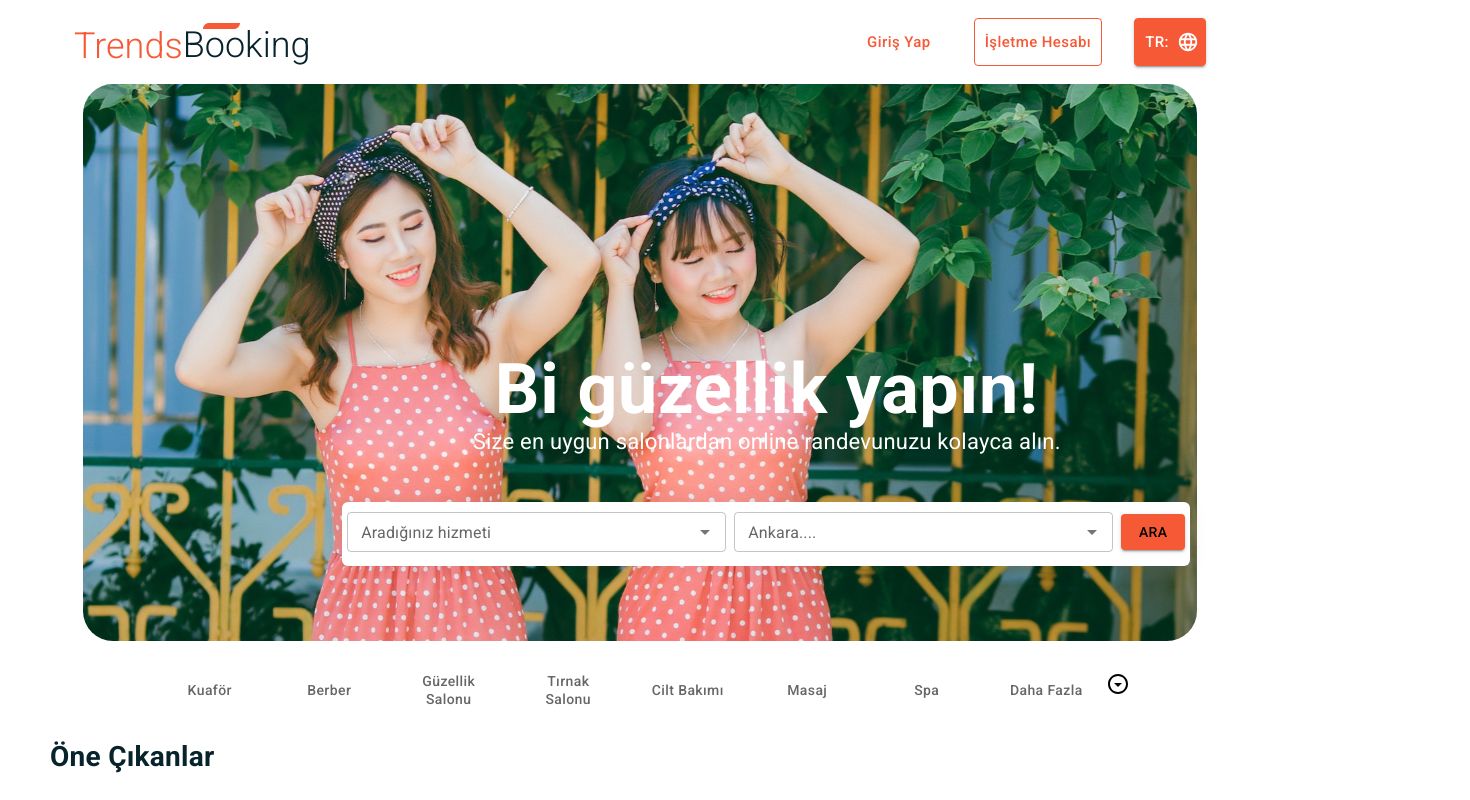
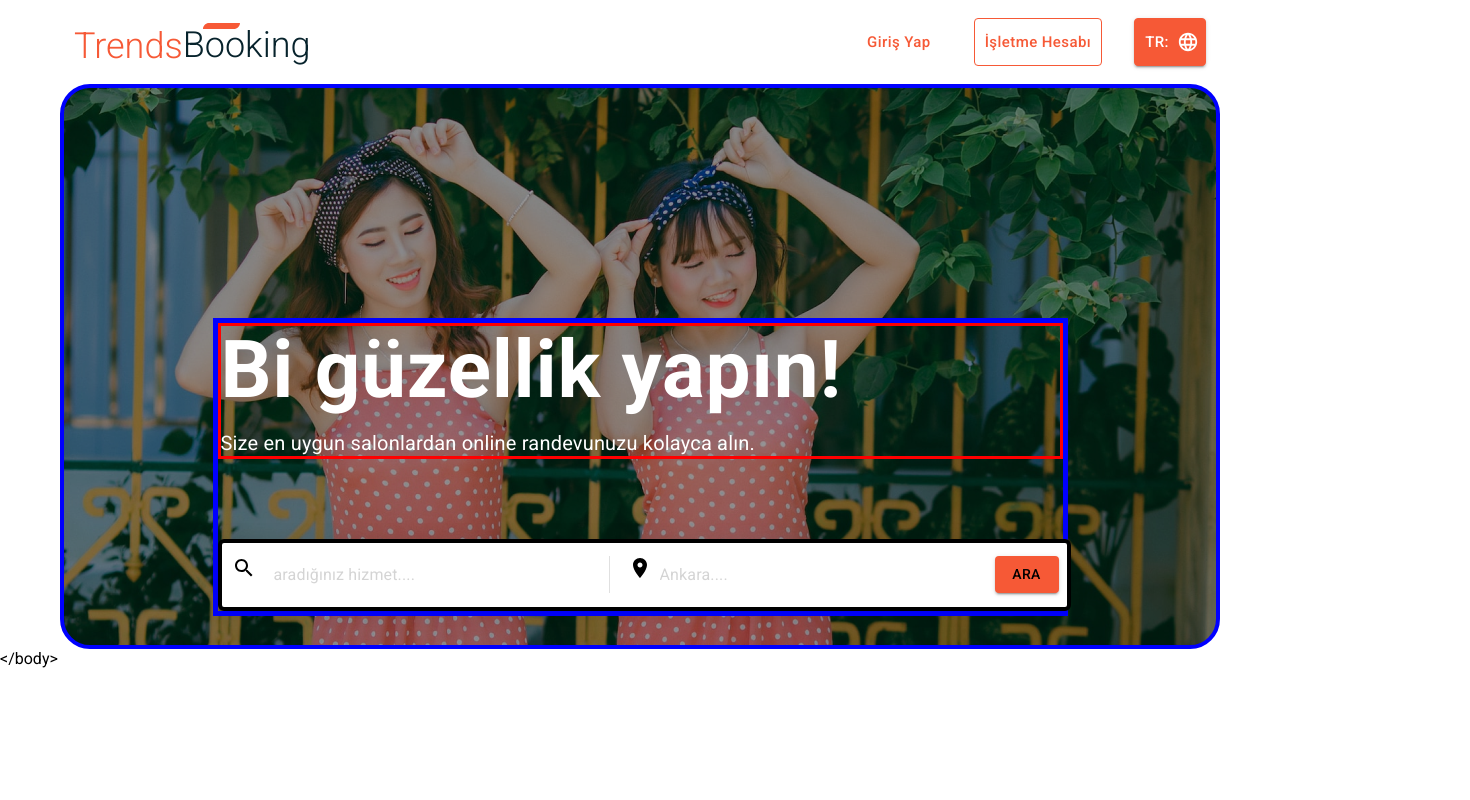
Before and after one commit to SenFaruk/trendsbooking2, a React (Create React App) app: page / in a window 1280 px wide. Shown: the top 800 px of the page, 1470 px wide, since content can reach past the window. Built offline with nearby package versions, Linux system fonts and the light colour scheme.

Commit message:
hero componenti düzeltildi.

```diff
--- /dev/null
+++ b/src/components/herobg/Hero.js
@@ -0,0 +1,135 @@
+import React from "react";
+import {
+  Box,
+  Stack,
+  styled,
+  Typography,
+  Button,
+  InputBase,
+  Divider,
+} from "@mui/material";
+import herobg from "../../assets/herobg.png";
+import SearchIcon from "@mui/icons-material/Search";
+import PlaceIcon from "@mui/icons-material/Place";
+
+const Hero = () => {
+  const WrapperBox = styled(Box)(() => ({
+    border: "4px solid blue",
+    background: `url(${herobg})`,
+    backgroundRepeat: "no-repeat",
+    justifyContent: "space-evenly",
+    alignItems: "center",
+    backgroundRepeat: "no-repeat",
+    borderRadius: "30px",
+    backgroundPosition: "center",
+    backgroundSize: "cover",
+    height: "557px",
+    width: "1266px",
+    display: "flex",
+    margin: "auto",
+  }));
+  return (
+    // ana Box
+    <WrapperBox
+      sx={{
+        width: {
+          xs: "80%",
+          sm: "80%",
+          md: "80%",
+          lg: "90%",
+          xl: "90%",
+        },
+      }}
+    >
+      {/* resim üzeri yazıların tamamı için */}
+      <Stack border="5px solid blue" spacing={10} mt={25}>
+        {/*
+        xs,  0px
+        sm, small: 600px
+        md, medium: 900px
+        lg, large: 1200px
+        xl, extra-large: 1536px */}
+
+        <Stack direction="column" spacing={2} border="3px solid red">
+          <Typography
+            sx={{
+              fontWeight: "800",
+              color: "white",
+              fontSize: "70px",
+              fontSize: {
+                xs: "50px",
+                md: "80px",
+              },
+              lineHeight: "110%",
+            }}
+          >
+            Bi güzellik yapın!
+          </Typography>
+          <Typography
+            sx={{
+              fontFamily: "Roboto",
+              fontStyle: "normal",
+              fontWeight: "400",
+              fontSize: "22px",
+              fontSize: {
+                xs: "18px",
+                md: "20px",
+              },
+              lineHeight: "26px",
+              color: "#FFFFFF",
+            }}
+          >
+            Size en uygun salonlardan online randevunuzu kolayca alın.
+          </Typography>
+        </Stack>
+
+        <Box
+          width="848px"
+          height="64px"
+          display="flex"
+          alignItems="center"
+          backgroundColor="#FFFFFF"
+          boxShadow="0px 0px 20px rgba(0, 0, 0, 0.08)"
+          borderRadius="6px"
+          border="4px solid black"
+          sx={{
+            width: {
+              xs: "95%",
+              sm: "95%",
+              md: "100%",
+              lg: "100%",
+              xl: "100%",
+            },
+          }}
+        >
+          <Stack
+            direction="row"
+            spacing={{ xs: 5, sm: 10, md: 15, lg: 19, xl: 19 }}
+          >
+            <Stack direction="row" spacing={1}>
+              <SearchIcon sx={{ paddingLeft: "10px" }} />
+              <InputBase
+                placeholder="aradığınız hizmet...."
+                sx={{ color: "#9A9A9A", paddingLeft: "10px" }}
+              />
+            </Stack>
+
+            <Stack direction="row" spacing={1}>
+              <Divider orientation="vertical" flexItem />
+              <PlaceIcon sx={{ paddingLeft: "10px" }} />
+              <InputBase placeholder="Ankara...." sx={{ color: "#9A9A9A" }} />
+            </Stack>
+
+            <Stack>
+              <Button color="mycolor" variant="contained">
+                Ara
+              </Button>
+            </Stack>
+          </Stack>
+        </Box>
+      </Stack>
+    </WrapperBox>
+  );
+};
+
+export default Hero;
--- a/src/components/herobg/HeroBg.js
+++ /dev/null
@@ -1,115 +0,0 @@
-import React from "react";
-import { HeaderContainer, SearchContainer } from "../../styles/herobg";
-
-import {
-  Typography,
-  Stack,
-  Autocomplete,
-  TextField,
-  Button,
-  Box,
-
-} from "@mui/material";
-import { Hizmetler } from "../../data/Hizmetler";
-import { Cities } from "../../data/Cities";
-import ExpandMoreSharpIcon from "@mui/icons-material/ExpandMoreSharp";
-
-const HeroBg = () => {
-  return (
-
-    <HeaderContainer>
-      <Typography
-        sx={{
-          position: "relative",
-          width: "547px",
-          height: "77px",
-          left: "410px",
-          top: "267px",
-          fontFamily: "Roboto",
-          fontStyle: "normal",
-          fontWeight: "800",
-          fontSize: "70px",
-          lineHeight: "110%",
-          textAlign: "center",
-          color: "white",
-        }}
-      >
-        Bi güzellik yapın!
-      </Typography>
-
-      <Typography
-        sx={{
-          position: "absolute",
-          width: "589px",
-          height: "34px",
-          left: "389px",
-          top: "345px",
-          fontFamily: "Roboto",
-          fontStyle: "normal",
-          fontWeight: "400",
-          fontSize: "22px",
-          lineHeight: "26px",
-          textAlign: "center",
-          color: "#FFFFFF",
-          display: {xs:"none", md:"block"}
-        }}
-      >
-        Size en uygun salonlardan online randevunuzu kolayca alın.
-      </Typography>
-
-      <SearchContainer>
-        <Stack
-          direction="row"
-          justifyContent="center"
-          alignItems="center"
-          spacing={1}
-          margin="10px 5px 10px 5px"
-        >
-          <Autocomplete
-            options={Hizmetler}
-            sx={{
-              width: "400px",
-              backgroundColor: "#ffff ",
-            }}
-            renderInput={(params) => (
-              <TextField {...params} label="Aradığınız hizmeti" size="small" />
-            )}
-          />
-
-          <Autocomplete
-            options={Cities}
-            sx={{
-              width: "400px",
-              backgroundColor: "#ffff",
-            }}
-            renderInput={(params) => (
-              <TextField {...params} label="Ankara...." size="small" />
-            )}
-          />
-
-          <Button color="mycolor" variant="contained">
-            Ara
-          </Button>
-        </Stack>
-      </SearchContainer>
-      <Button
-        size="large"
-        sx={{
-          position: "relative",
-          left: "46%",
-
-          top: "92%",
-          bottom: "41%",
-          padding: "15px 10px 15px 10px",
-
-          border: "2px solid #FFFFFF",
-        }}
-      >
-        <ExpandMoreSharpIcon />
-      </Button>
-    </HeaderContainer>
-
-  );
-};
-
-export default HeroBg;
--- a/src/components/navbar/Navbar.js
+++ b/src/components/navbar/Navbar.js
@@ -60,6 +60,12 @@ const Navbar = () => {
                 Booking
               </Typography>
             </Stack>
+
+
+
+
+
+
           </Stack>
 
           <Stack direction="row" spacing={4} sx={{
--- a/src/styles/herobg/index.js
+++ /dev/null
@@ -1,30 +0,0 @@
-import Rectangle4 from "../../assets/Rectangle4.svg";
-import { styled } from "@mui/material/styles";
-
-
-export const HeaderContainer = styled("div")(({ theme }) => ({
-  background: `url(${Rectangle4})`,
-  backgroundPosition: "center",
-  backgroundSize: "cover",
-  position: "relative",
-width: "87%",
-height: "557px",
-// left: "50px",
-// right:"50px",
-borderRadius: "30px",
-margin:"auto",
-
-}));
-
-export const SearchContainer = styled('div')(({ theme }) => ({
-position: "absolute",
-width: "848px",
-height: "64px",
-left: "259px",
-top: "418px",
-
-background: "#FFFFFF",
-boxShadow: "0px 0px 20px rgba(0, 0, 0, 0.08)",
-borderRadius: "6px",
-
-}));
--- a/src/view/Views.js
+++ b/src/view/Views.js
@@ -3,7 +3,7 @@ import { ThemeProvider } from "@mui/system";
 import Navbar from "../components/navbar/Navbar";
 import theme from "../styles/theme";
 
-import HeroBg from "../components/herobg/HeroBg";
+
 import NavItems from "../components/navıtems/NavItems";
 import Highlights from "../components/highlights/Highlights";
 import CardsSwiper1 from "../components/cardsswiper/CardsSwiper1";
@@ -15,13 +15,15 @@ import Mobiluygulama from "../components/mobiluygulama/Mobiluygulama";
 import Sıkcasorulansorular from "../components/sıkcasorulansorular/Sıkcasorulansorular";
 import Footer from "../components/footer/Footer";
 import Ortalama from "../components/ortalama/Ortalama";
+import Hero from "../components/herobg/Hero";
 
 const Views = () => {
   return (
     <ThemeProvider theme={theme}>
       <Navbar />
-      <HeroBg />
-      <NavItems/>
+      <Hero/>
+      {/* <HeroBg /> */}
+      {/* <NavItems/>
       <Highlights/>
       <CardsSwiper1/>
       <Ortalama/>
@@ -31,7 +33,7 @@ const Views = () => {
       <Tektık/>
       <Mobiluygulama/>
       <Sıkcasorulansorular/>
-      <Footer/>
+      <Footer/> */}
     </ThemeProvider>
   );
 };
```
Also changed, not shown: src/assets/herobg.png (added).
